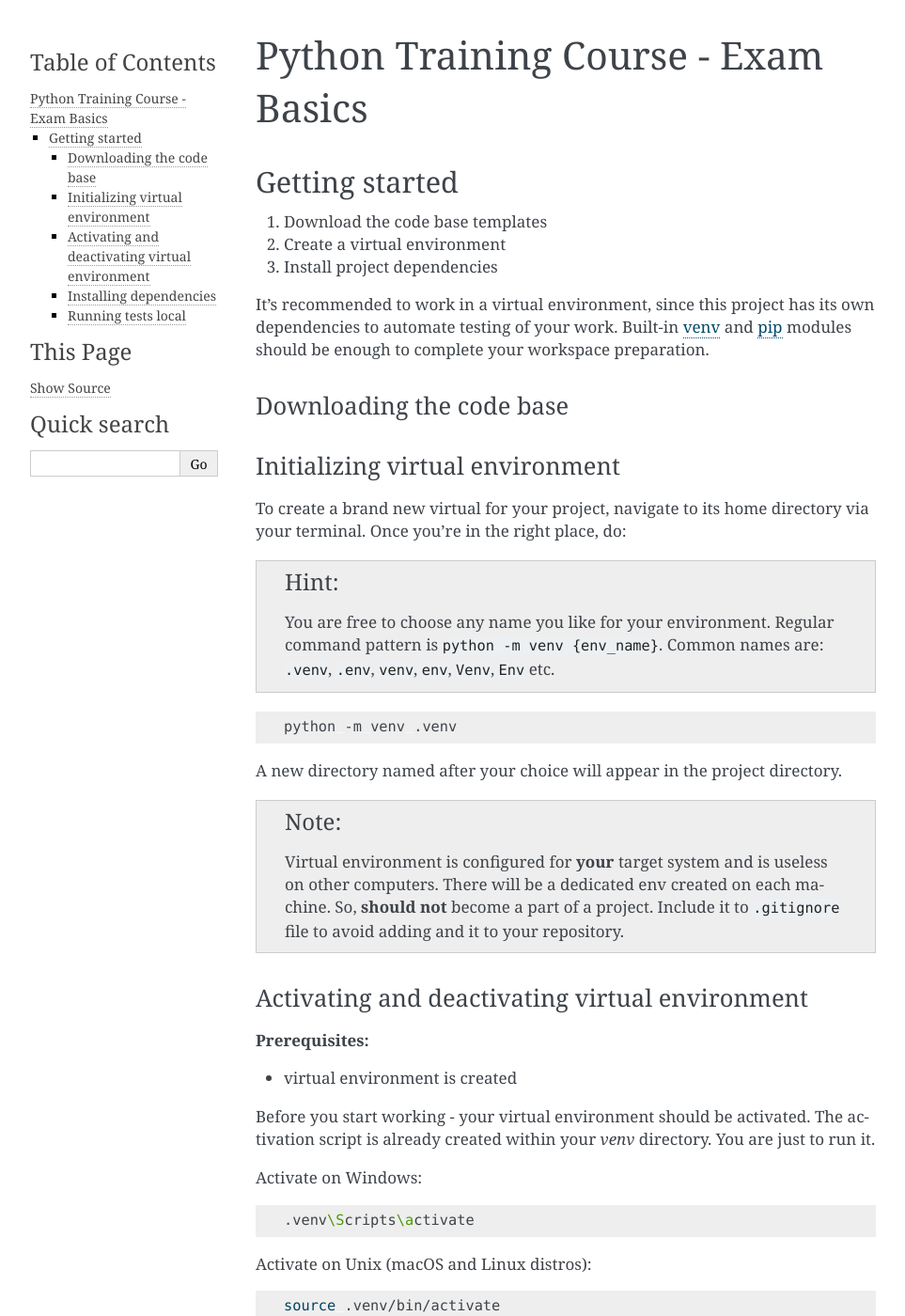
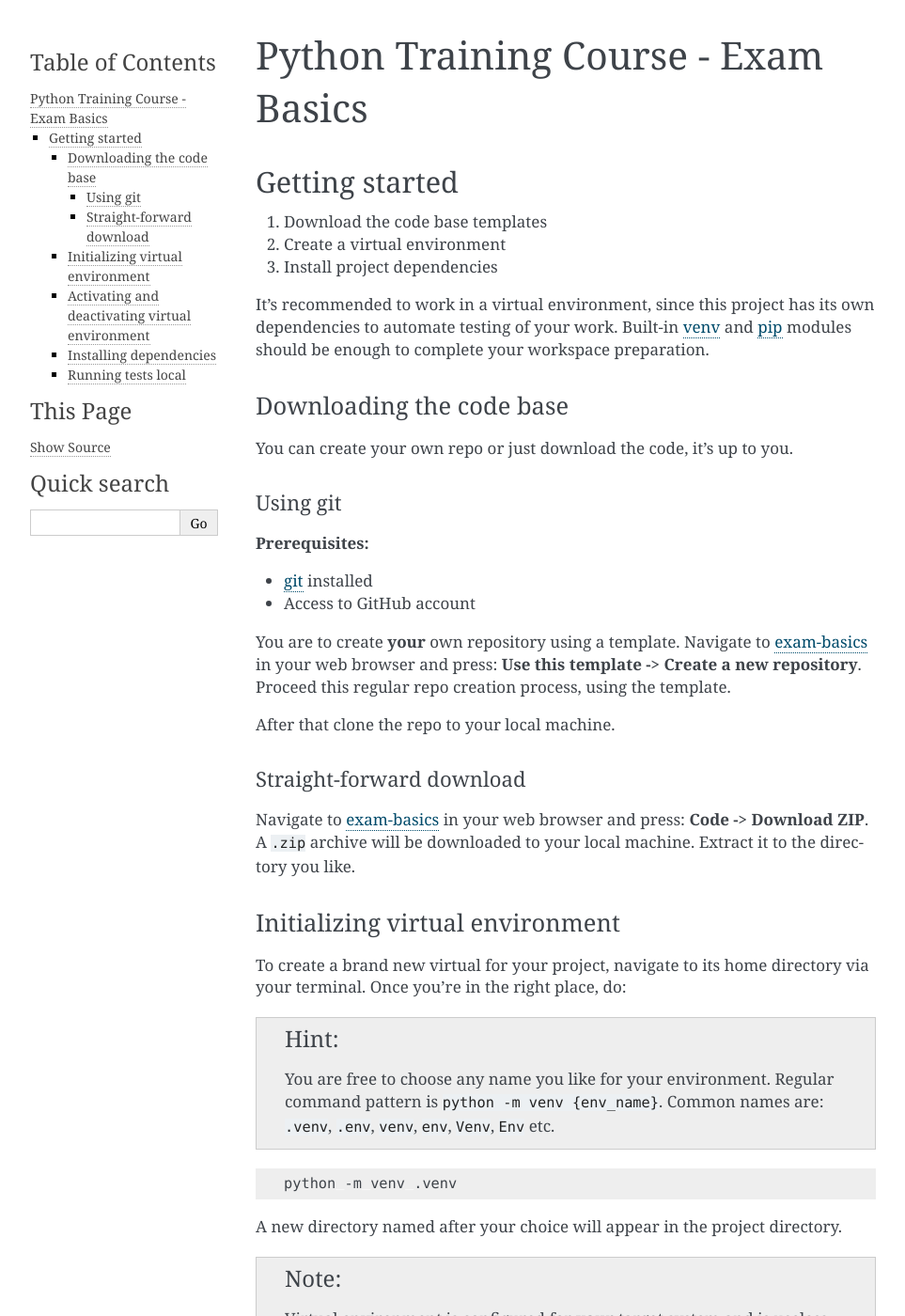
Before and after one commit to edu-python-course/exam-basics, a Sphinx documentation site: the page built from docs/index.txt, in a window 1280 px wide and 1400 px high. Shown: the whole window at 94% size, without its empty margins (148-1111 px from the left). Built offline with Sphinx 7.4.7, drawn with Linux system fonts in a browser that asks for light colours.

Commit message:
Added download docs

```diff
--- a/docs/index.txt
+++ b/docs/index.txt
@@ -19,7 +19,29 @@ modules should be enough to complete your workspace preparation.
 Downloading the code base
 =========================
 
-.. todo: section description
+You can create your own repo or just download the code, it's up to you.
+
+Using git
+---------
+
+**Prerequisites:**
+
+- `git`_ installed
+- Access to GitHub account
+
+You are to create **your** own repository using a template.
+Navigate to `exam-basics`_ in your web browser and press:
+**Use this template -> Create a new repository**. Proceed this regular repo
+creation process, using the template.
+
+After that clone the repo to your local machine.
+
+Straight-forward download
+-------------------------
+
+Navigate to `exam-basics`_ in your web browser and press:
+**Code -> Download ZIP**. A ``.zip`` archive will be downloaded to your
+local machine. Extract it to the directory you like.
 
 Initializing virtual environment
 ================================
@@ -120,3 +142,5 @@ Run ``pytest``:
 
 .. _venv: https://docs.python.org/library/venv.html
 .. _pip: https://pip.pypa.io
+.. _git: https://git-scm.com
+.. _exam-basics: https://github.com/edu-python-course/exam-basics
```
